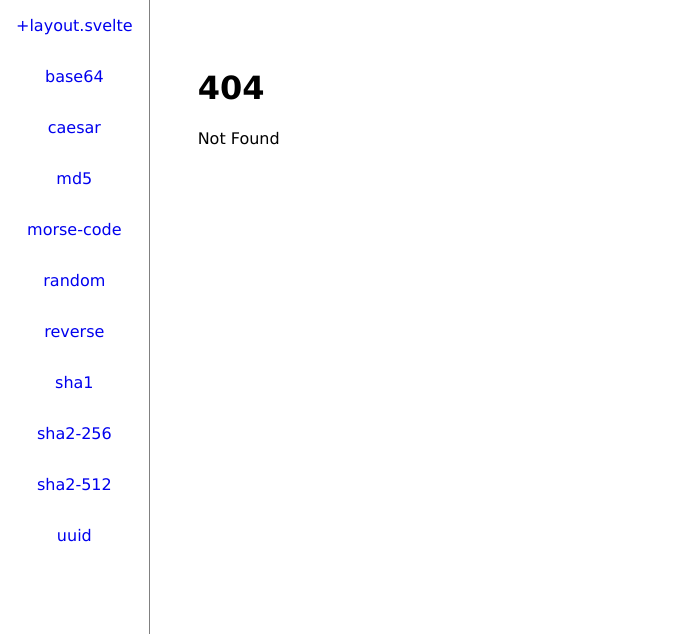
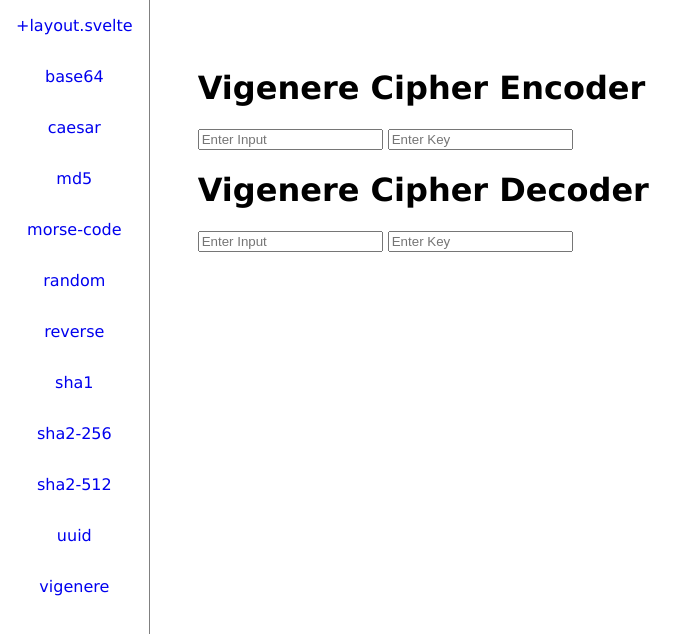
Before and after one commit to LeoDog896/doke, a SvelteKit app: page /vigenere in a window 1280 px wide. Before the commit this address had no page. Shown: the top 634 px of the page, without its empty margins (0-690 px from the left). Built offline with nearby package versions, Linux system fonts and the light colour scheme.

Commit message:
Vigenere

```diff
--- a/package.json
+++ b/package.json
@@ -14,6 +14,7 @@
 		"format": "prettier --plugin-search-dir . --write ."
 	},
 	"devDependencies": {
+		"@leodog896/vigenere-cipher": "^0.0.1",
 		"@playwright/test": "^1.28.1",
 		"@sveltejs/adapter-static": "^1.0.0-next.48",
 		"@sveltejs/kit": "next",
--- /dev/null
+++ b/src/routes/vigenere/+page.svelte
@@ -0,0 +1,28 @@
+<script lang="ts" context="module">
+	import { encode, decode } from "@leodog896/vigenere-cipher"
+</script>
+
+<script lang="ts">
+	let toEncode = '';
+	let toEncodeKey = '';
+
+	let toDecode = '';
+	let toDecodeKey = '';
+
+	$: encoded = toEncode.length != 0 && toEncodeKey.length != 0 ? encode(toEncode, toEncodeKey) : '';
+	$: decoded = toDecode.length != 0 && toDecodeKey.length != 0 ? decode(toDecode, toDecodeKey) : '';
+</script>
+
+<h1>Vigenere Cipher Encoder</h1>
+
+<input bind:value={toEncode} placeholder="Enter Input" />
+<input bind:value={toEncodeKey} placeholder="Enter Key" />
+
+<p>{encoded}</p>
+
+<h1>Vigenere Cipher Decoder</h1>
+
+<input bind:value={toDecode} placeholder="Enter Input" />
+<input bind:value={toDecodeKey} placeholder="Enter Key" />
+
+<p>{decoded}</p>
```
Also changed, not shown: 1 other file (tests, documents, lock files or other folders).
